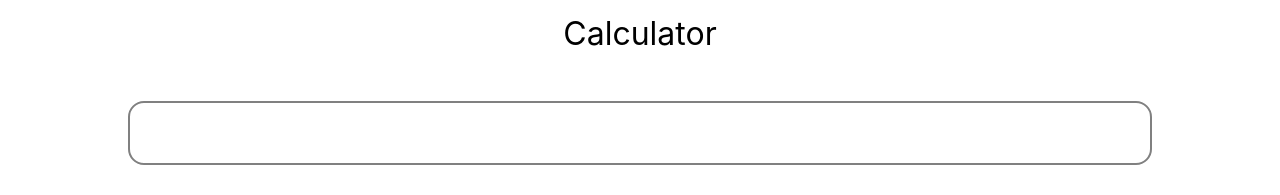
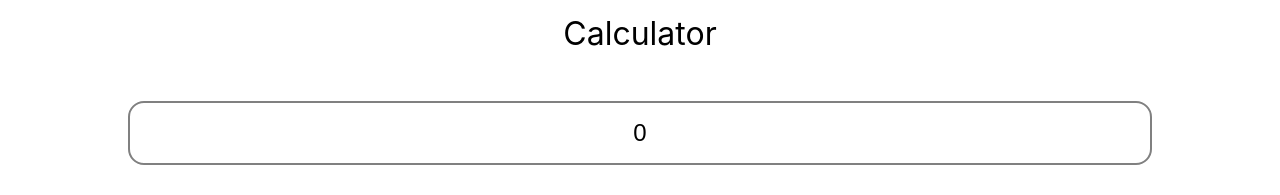
Before and after one commit to eteRnaL198/calculator, a React (Create React App) app: page / in a window 1280 px wide. Shown: the top 195 px of the page. Built offline with nearby package versions, Linux system fonts and the light colour scheme.

Commit message:
input
ボタンを押したら、押した文字がinputに表示されるようにしました

```diff
--- a/src/App.js
+++ b/src/App.js
@@ -1,21 +1,26 @@
 import './styles/App.css';
 import { Input, Num } from "./components/index.js"
+import React, {useState} from "react";
 
 function App() {
+
+  const [value, setValue] = useState(0) //追加しました
+
   return (
     <>
       <h1 className="app_title">Calculator</h1>
       <div className="app_content">
-        <Input />
+        <Input index = {value}/>
         <div className="app_buttonWrapper">
           <div className="app_buttonInner app_buttonInner-num">
             {[...Array(10)].map((_, i) => (
-              <Num key={i} num={9-i} />
+              <Num key={i} num={9-i} setValue = {setValue}/>
             ))}
           </div>
+
           <div className="app_buttonInner app_buttonInner-operator">
             {["÷", "×", "+", "-", "=", "AC"].map((symbol, i) => (
-              <Num key={i} num={symbol} />
+              <Num key={i} num={symbol} setValue = {setValue}/>
             ))}
           </div>
         </div>
--- a/src/components/Input.jsx
+++ b/src/components/Input.jsx
@@ -1,8 +1,11 @@
-const Input = () => {
+import React, {useState} from "react";
+
+const Input = (value) => {
+
   return (
     <>
       {/* <input className="input" type="text" value="input" /> */}
-      <input className="input" type="text" />
+      <input className="input" type="text" value = {value.index} />
     </>
   )
 }
--- a/src/components/Num.jsx
+++ b/src/components/Num.jsx
@@ -1,6 +1,17 @@
-const Num = ({num}) => {
+const Num = ({num, setValue}) => {
+
+  const handleClick = () => {
+    setValue(num)
+    // console.log(value)
+  }
+
+
+
   return (
-    <button className="num_button">{num}</button>
+    <>
+      <button className="num_button" onClick={handleClick}>{num}</button>
+    </>
+
   )
 }
 
```
Also changed, not shown: 1 other file (tests, documents, lock files or other folders).
